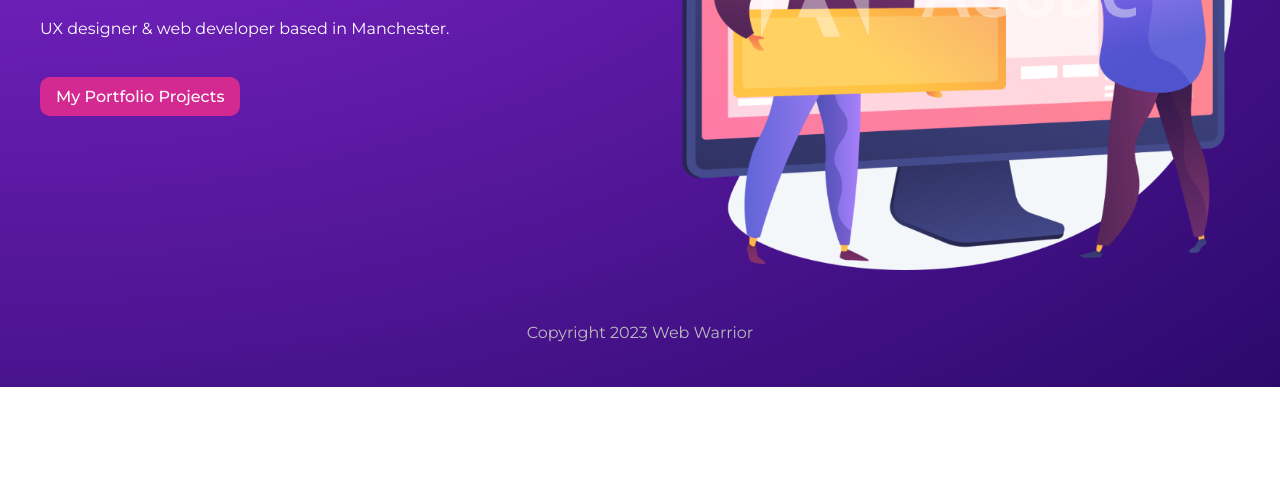
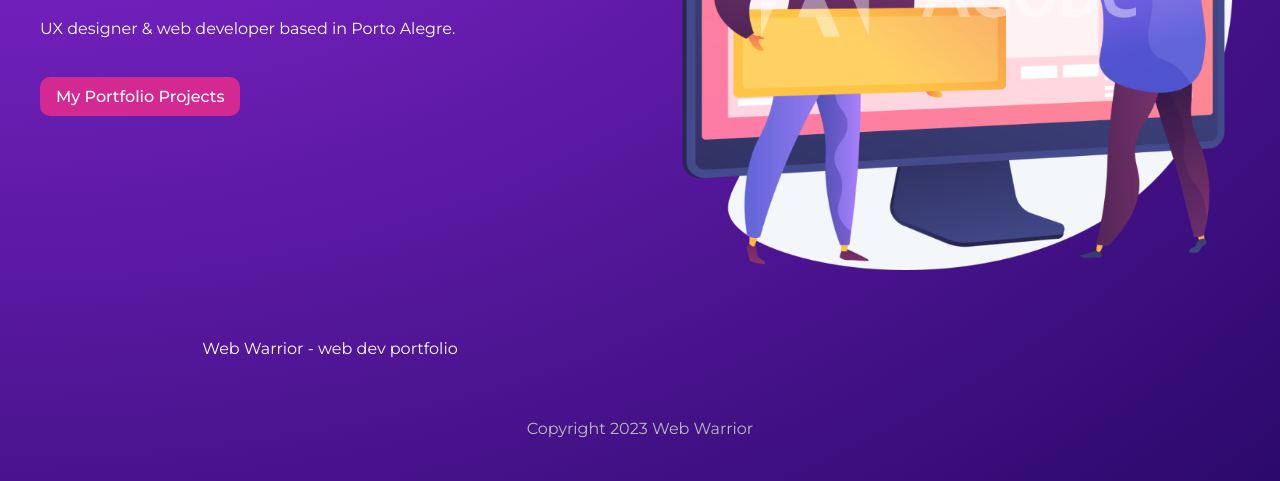
Before and after one commit to DiogoGDF/web-warrior, a Gatsby site: page / in a window 1280 px wide. Shown: the part 413-894 px from the top of the page. Before the commit the page ends 800 px from the top, so only its background shows below. Built offline with nearby package versions, Linux system fonts and the light colour scheme; Gatsby itself is replaced by a stand-in of ours.

Commit message:
feat: usign queries

```diff
--- a/gatsby-config.js
+++ b/gatsby-config.js
@@ -8,5 +8,11 @@
  * @type {import('gatsby').GatsbyConfig}
  */
 module.exports = {
-  plugins: [],
-}
+    /* Your site config here */
+    plugins: [],
+    siteMetadata: {
+      title: 'Web Warrior',
+      description: 'web dev portfolio',
+      copyright: 'This website is copyright 2023 Web Warrior'
+    },
+  }
--- a/src/pages/index.js
+++ b/src/pages/index.js
@@ -1,20 +1,36 @@
 import React from "react"
-import { Link } from 'gatsby'
+import { Link, graphql } from 'gatsby'
 import Layout from "../components/Layout"
 import * as styles from '../styles/home.module.css'
 
-export default function Home() {
+export default function Home({ data }) {
+    const { title, description } = data.site.siteMetadata;
+    console.log(title)
+    console.log(description)
+
     return (
         <Layout>
             <section className={styles.header}>
                 <div>
                     <h2>Design</h2>
                     <h3>Develop & Deploy</h3>
-                    <p>UX designer & web developer based in Manchester.</p>
+                    <p>UX designer & web developer based in Porto Alegre.</p>
                     <Link className={styles.btn} to="/projects">My Portfolio Projects</Link>
                 </div>
                 <img src="/banner.png" alt="site banner" style={{ maxWidth: '100%' }}/>
+                <p>{ title } - { description }</p>
             </section>
         </Layout>
     )
 }
+
+export const query = graphql`
+query SiteInfo {
+    site {
+      siteMetadata {
+        description
+        title
+      }
+    }
+  }
+`
```
